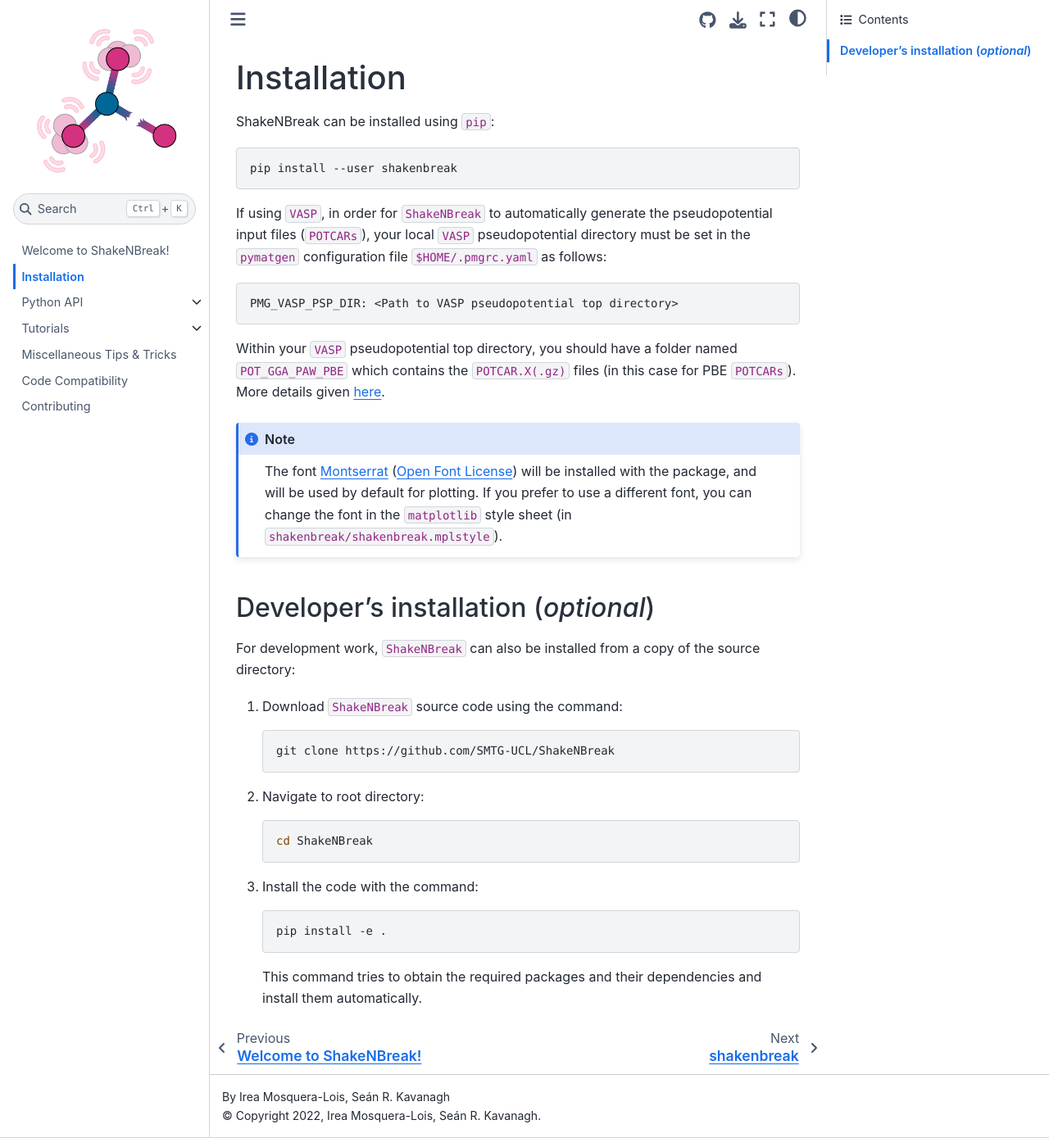
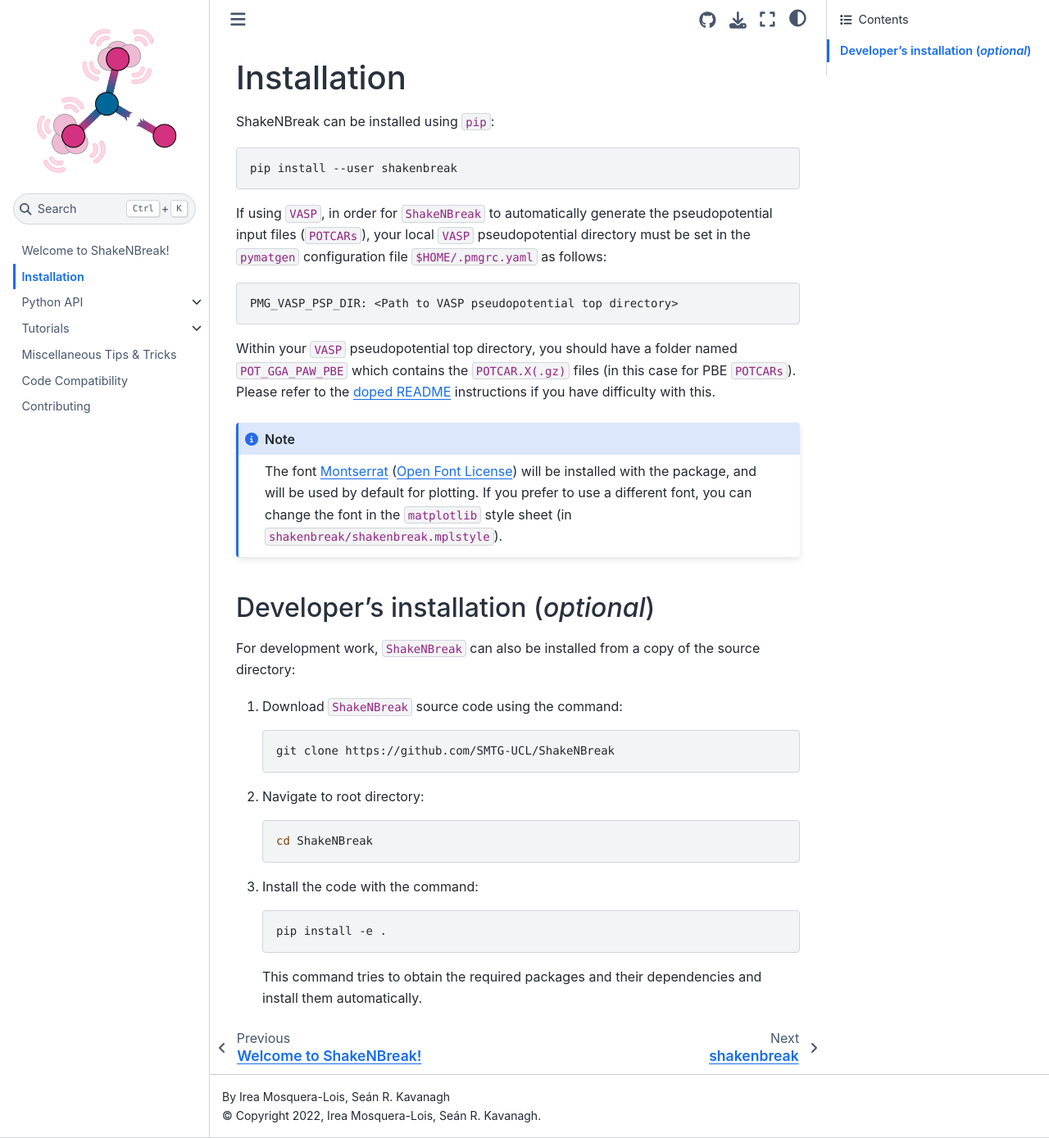
Before and after one commit to SMTG-Bham/ShakeNBreak, a Sphinx documentation site: the page built from docs/Installation.rst, in a window 1280 px wide and 1389 px high. Shown: the whole window at 82% size. Built offline with Sphinx 7.4.7 and the Sphinx Book theme 1.1.4, drawn with Linux system fonts in a browser that asks for light colours; pages that are not in the unit, such as notebooks, are missing from menus.

Commit message:
And update docs `Installation` page as well
Former-commit-id: 4af2d159b10d5e364ca7967f59c829fbfebc3f63

```diff
--- a/docs/Installation.rst
+++ b/docs/Installation.rst
@@ -16,8 +16,9 @@
   PMG_VASP_PSP_DIR: <Path to VASP pseudopotential top directory>
 
 Within your ``VASP`` pseudopotential top directory, you should have a folder named ``POT_GGA_PAW_PBE``
-which contains the ``POTCAR.X(.gz)`` files (in this case for PBE ``POTCARs``). More details given
-`here <https://pymatgen.org/installation.html#potcar-setup>`_.
+which contains the ``POTCAR.X(.gz)`` files (in this case for PBE ``POTCARs``). Please refer to the
+`doped README <https://github.com/SMTG-UCL/doped/tree/master#installation>`_ instructions if you have difficulty with
+this.
 
 .. NOTE::
    The font `Montserrat <https://fonts.google.com/specimen/Montserrat/about>`_
```
